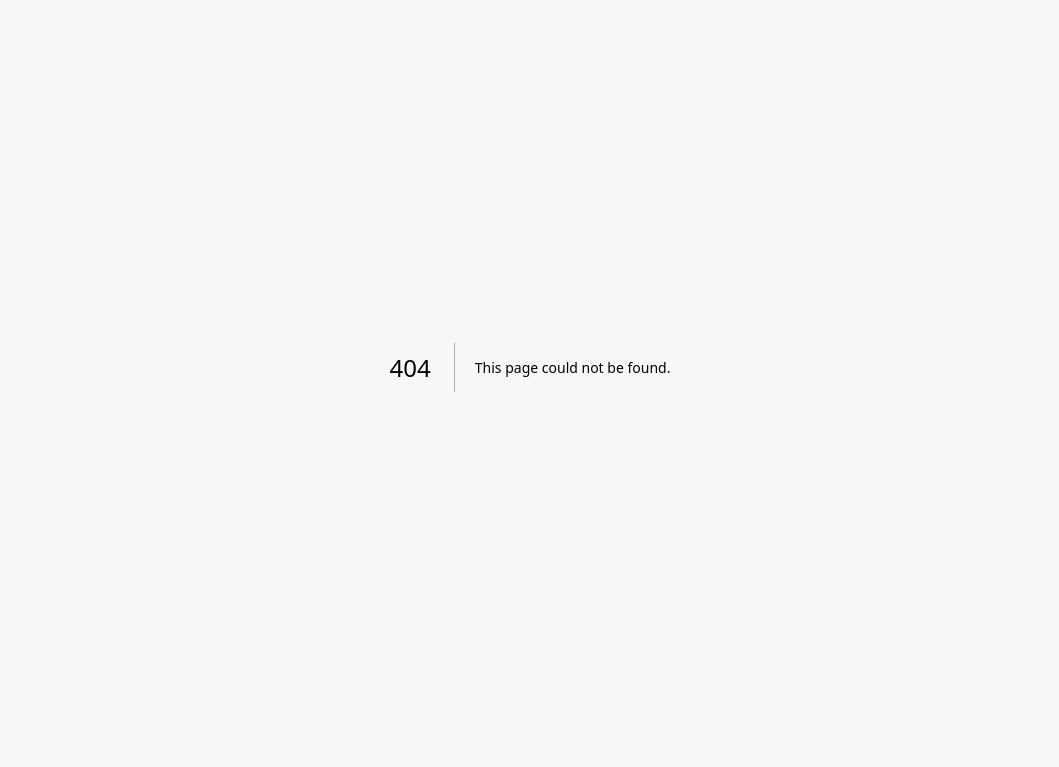
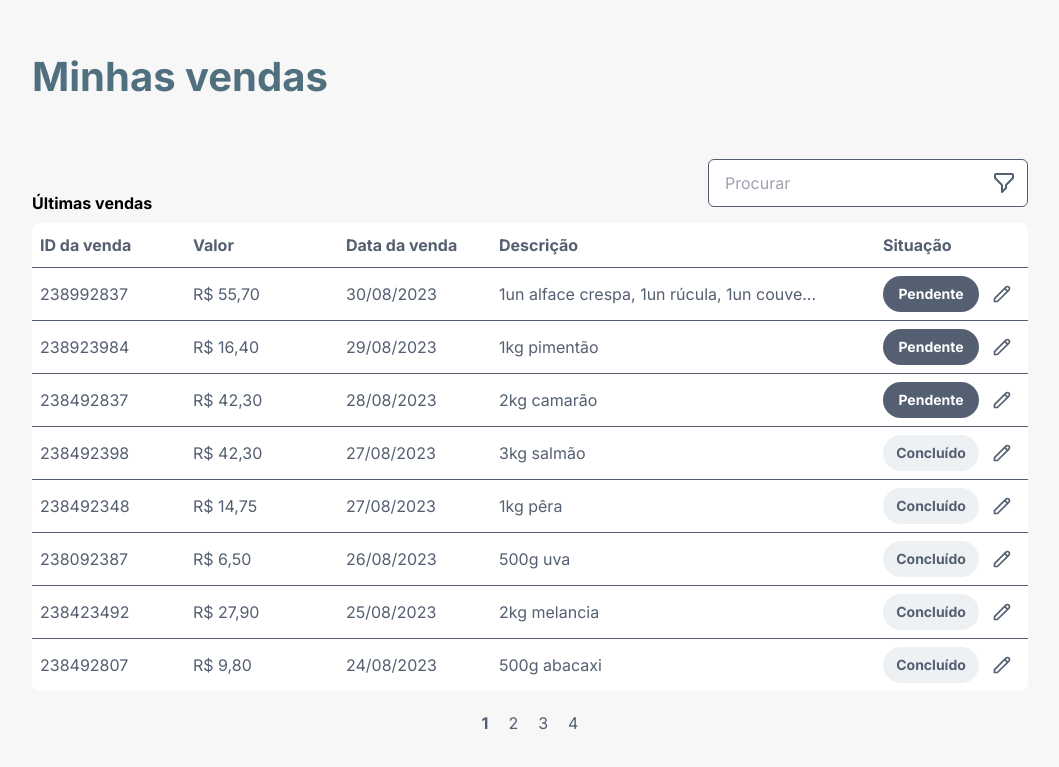
Before and after one commit to mb4ndeira/ecoo-apps, a Next.js app: page /vendas in a window 1280 px wide. Before the commit this address had no page. Shown: the part 113-880 px from the top of the page, without its empty margins (110-1169 px from the left). Built offline with nearby package versions, Linux system fonts and the light colour scheme.

Commit message:
feat: restore sales page

```diff
--- /dev/null
+++ b/src/app/vendas/page.tsx
@@ -0,0 +1,16 @@
+import Table from "@/components/Sales/Table";
+
+export default function Vendas() {
+  return (
+    <main className="bg-background w-full h-full">
+      <div className="w-full max-w-[1140px] h-full px-[72px] py-20 mx-auto">
+        <span className="text-slate-blue text-[40px] xs-table:text-[30px] mobile:hidden font-semibold">
+          Minhas vendas
+        </span>
+        <div className="mt-[52px] ">
+          <Table />
+        </div>
+      </div>
+    </main>
+  );
+}
```
